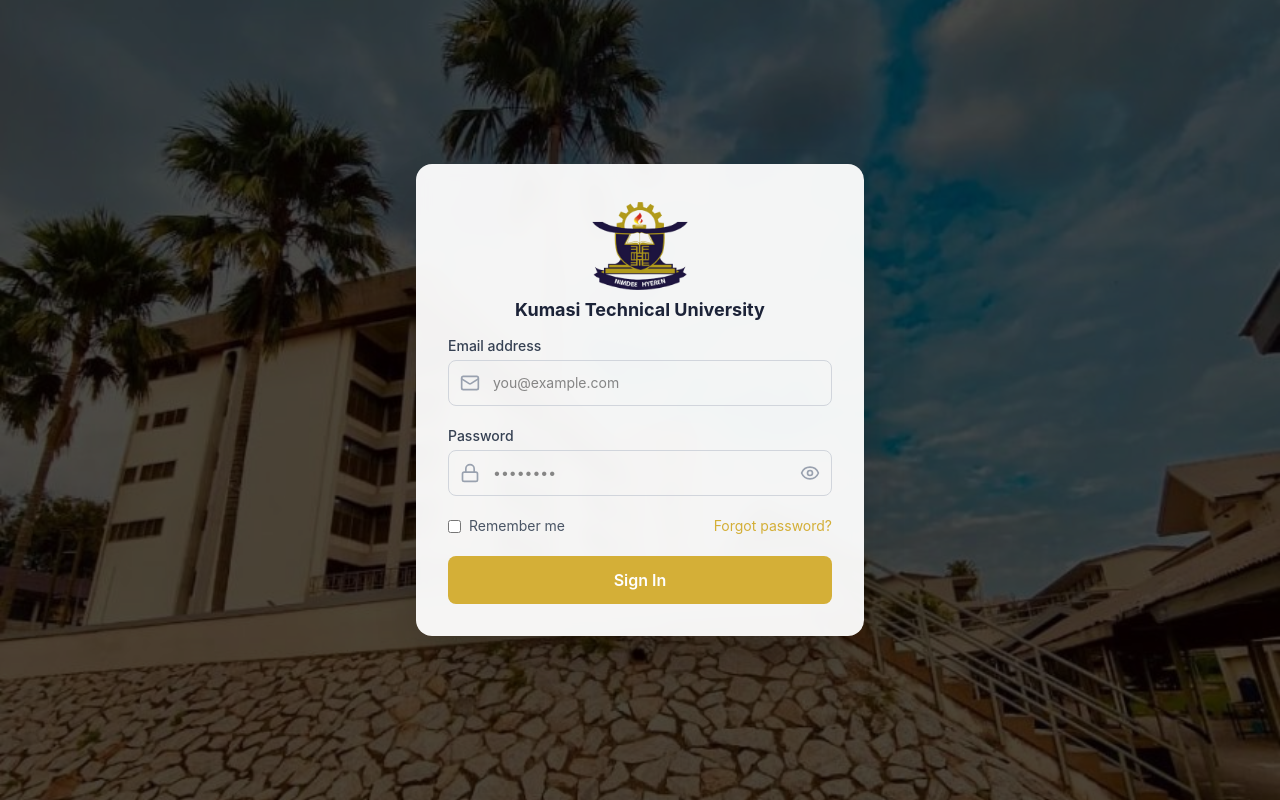
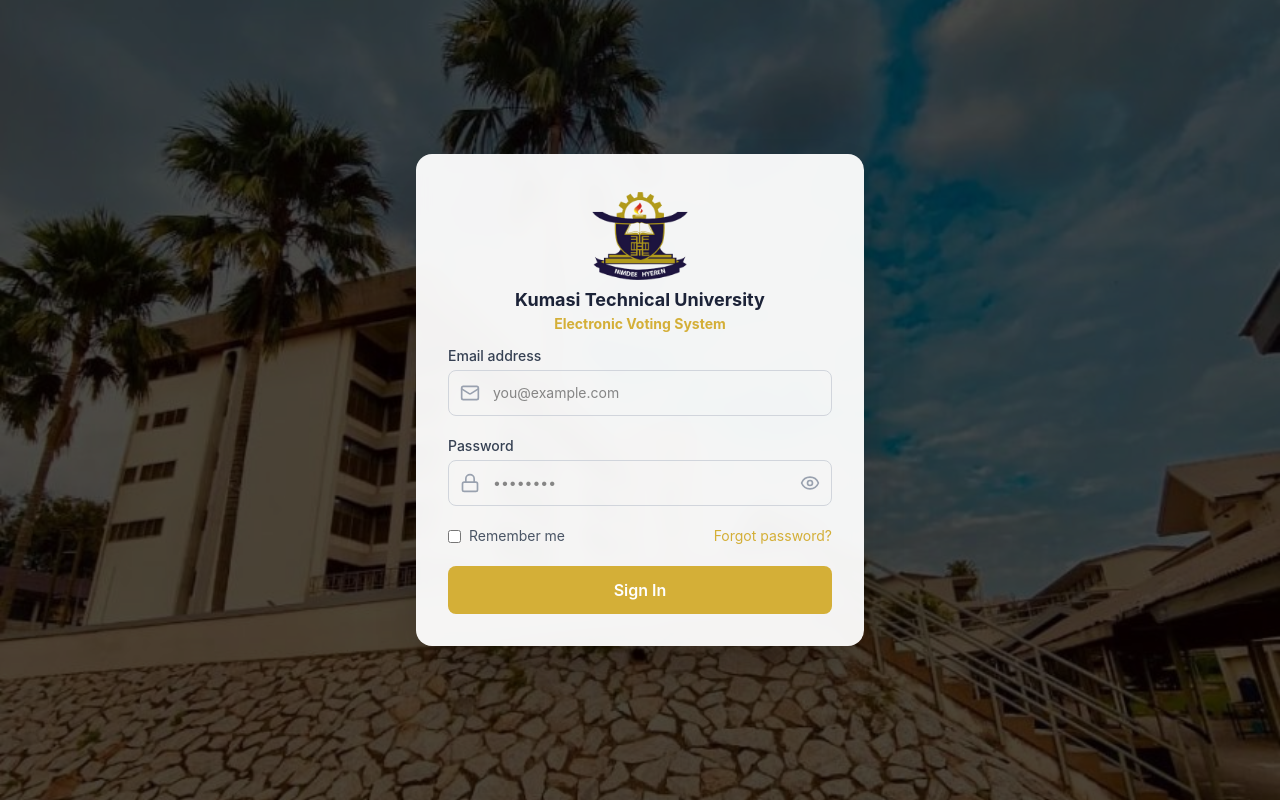
Before and after one commit to saanii929-sudo/kstu_elections, a Next.js app: page / in a window 1280 px wide. Built offline with nearby package versions, Linux system fonts and the light colour scheme; no server answers; the database is empty.

Commit message:
did an updates on the home page

```diff
--- a/app/page.tsx
+++ b/app/page.tsx
@@ -2,7 +2,14 @@
 
 import Image from "next/image";
 import { motion } from "framer-motion";
-import { Mail, Lock, Eye, EyeOff, ShieldCheck, CheckCircle2 } from "lucide-react";
+import {
+  Mail,
+  Lock,
+  Eye,
+  EyeOff,
+  ShieldCheck,
+  CheckCircle2,
+} from "lucide-react";
 import toast, { Toaster } from "react-hot-toast";
 import { useRouter } from "next/navigation";
 import { FormEvent, useState, useEffect } from "react";
@@ -78,7 +85,10 @@
     return () => clearInterval(id);
   }, [resendCooldown]);
 
-  const completeLogin = (data: { token: string; user: { eventType?: string; [key: string]: unknown } }) => {
+  const completeLogin = (data: {
+    token: string;
+    user: { eventType?: string; [key: string]: unknown };
+  }) => {
     localStorage.setItem("token", data.token);
     localStorage.setItem("user", JSON.stringify(data.user));
     localStorage.setItem("tokenTimestamp", Date.now().toString());
@@ -284,6 +294,9 @@
                 <h1 className="font-bold text-[#1C2338] text-lg">
                   Kumasi Technical University
                 </h1>
+                <h2 className="font-bold text-[#D4AF37] text-sm">
+                  Electronic Voting System
+                </h2>
               </div>
 
               <form className="space-y-5" onSubmit={handleSubmit}>
@@ -333,7 +346,10 @@
                 {/* Actions */}
                 <div className="flex items-center justify-between text-sm">
                   <label className="flex items-center gap-2 text-gray-600">
-                    <input type="checkbox" className="rounded border-gray-300" />
+                    <input
+                      type="checkbox"
+                      className="rounded border-gray-300"
+                    />
                     Remember me
                   </label>
                   <a
@@ -370,13 +386,19 @@
                 <div className="w-14 h-14 bg-white/15 rounded-full flex items-center justify-center mx-auto mb-3">
                   <ShieldCheck className="text-white" size={28} />
                 </div>
-                <h2 className="text-lg font-bold text-white">Verify Your Login</h2>
-                <p className="text-sm text-gray-300 mt-1">Confirm your identity to continue</p>
+                <h2 className="text-lg font-bold text-white">
+                  Verify Your Login
+                </h2>
+                <p className="text-sm text-gray-300 mt-1">
+                  Confirm your identity to continue
+                </p>
               </div>
 
               <div className="px-8 py-6">
                 <div className="bg-gray-50 rounded-xl p-4 mb-6 text-center">
-                  <p className="text-xs text-gray-500 mb-1">A 6-digit code was sent to</p>
+                  <p className="text-xs text-gray-500 mb-1">
+                    A 6-digit code was sent to
+                  </p>
                   <p className="text-sm font-semibold text-gray-800">
                     {maskedEmail || "your registered email"}
                   </p>
```
